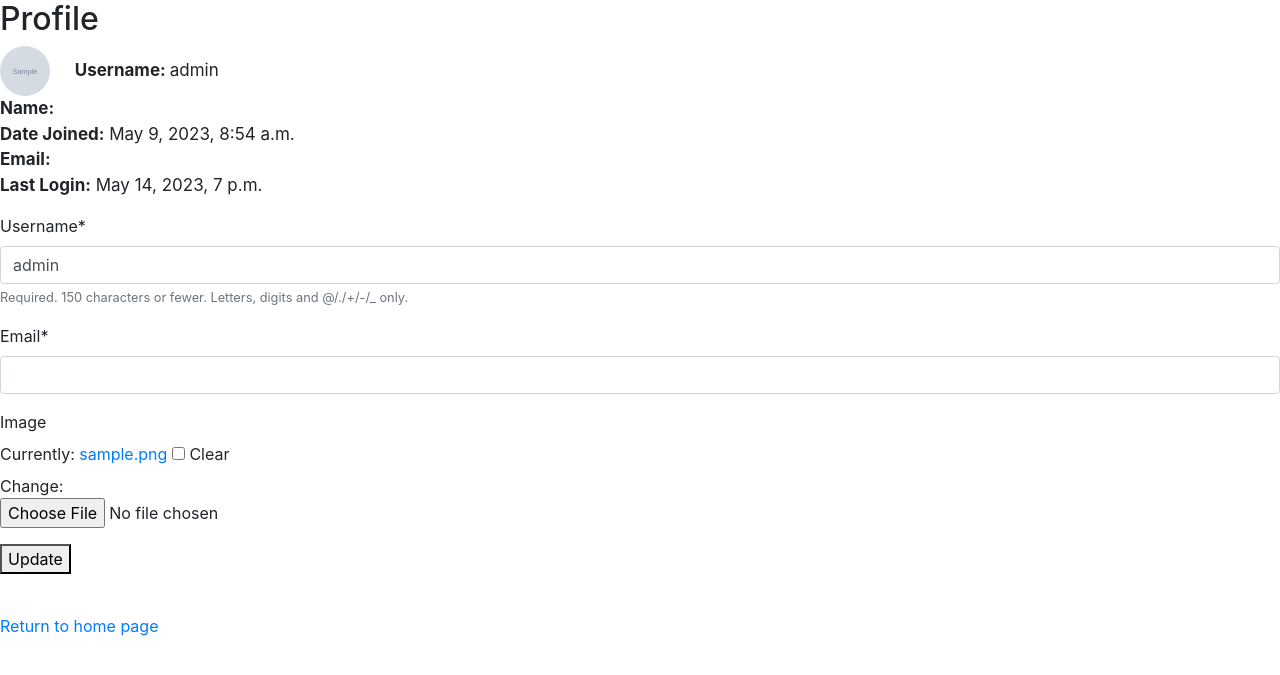
After one commit to Bakdaulett/INF-232, a Django app: page /profile/ in a window 1280 px wide. The commit adds this page. Shown: the top 675 px of the page. Run offline with Django 4.2, Linux system fonts and the light colour scheme; a user stored in the database is signed in; tables that the repository leaves empty hold one stand-in row (values such as "Sample post"); grey boxes marked "Sample" are stand-in pictures; some libraries are stand-ins or nearby versions.

Commit message:
pushing Bakdaulet's code

```diff
--- a/Quiz/Quiz/urls.py
+++ b/Quiz/Quiz/urls.py
@@ -28,5 +28,6 @@ urlpatterns = [
     path('createQuiz/', views.QuizCreation, name='addQuiz'),
     path('addQuiz/', views.addQuiz),
     path('quiz/<int:id>/', views.question, name='quiz'),
-    path('teacher_results/<int:id>/', views.teacher_results, name='teacher_results')
+    path('teacher_results/<int:id>/', views.teacher_results, name='teacher_results'),
+    path('profile/', views.profile, name='profile'),
 ]
--- a/Quiz/quizapp/admin.py
+++ b/Quiz/quizapp/admin.py
@@ -31,3 +31,4 @@ admin.site.register(Quiz, MemberAdmin3)
 admin.site.register(Question, MemberAdmin4)
 admin.site.register(Variant, MemberAdmin5)
 admin.site.register(QuizResult, MemberAdmin6)
+admin.site.register(Profile)
--- a/Quiz/quizapp/apps.py
+++ b/Quiz/quizapp/apps.py
@@ -4,3 +4,9 @@ from django.apps import AppConfig
 class QuizappConfig(AppConfig):
     default_auto_field = 'django.db.models.BigAutoField'
     name = 'quizapp'
+
+class UsersConfig(AppConfig):
+    name = 'users'
+
+    def ready(self):
+        import quizapp.signals
--- /dev/null
+++ b/Quiz/quizapp/forms.py
@@ -0,0 +1,16 @@
+from django import forms
+from .models import Profile
+from django.contrib.auth.models import User
+
+class UserUpdateForm(forms.ModelForm):
+    email = forms.EmailField()
+
+    class Meta:
+        model = User
+        fields = ['username', 'email']
+
+
+class ProfileUpdateForm(forms.ModelForm):
+    class Meta:
+        model = Profile
+        fields = ['image']
--- a/Quiz/quizapp/models.py
+++ b/Quiz/quizapp/models.py
@@ -1,5 +1,5 @@
 from django.db import models
-
+from django.contrib.auth.models import User
 
 # Create your models here.
 
@@ -42,3 +42,10 @@ class QuizResult(models.Model):
     student_id = models.ForeignKey(Student, on_delete=models.CASCADE, null=True)
     timetaken = models.IntegerField()
     score = models.IntegerField()
+
+class Profile(models.Model):
+    user = models.OneToOneField(User, on_delete=models.CASCADE, null=True)
+    image = models.ImageField(default='profile_pics/default.png', upload_to='profile_pics', null=True,  blank=True)
+
+    def str(self):
+        return f'{self.user.username} Profile'
--- a/Quiz/quizapp/templates/base.html
+++ b/Quiz/quizapp/templates/base.html
@@ -13,7 +13,7 @@
     {% if request.user.is_authenticated %}
     <div>
         <div id="navbar">
-            <a href="{% url 'my_profile' %}">My Profile</a> </br>
+            <a href="{% url 'profile' %}">My Profile</a> </br>
             <a href="{% url 'logout' %}">Log out</a>
         </div>
     </div>
--- /dev/null
+++ b/Quiz/quizapp/templates/profile.html
@@ -0,0 +1,41 @@
+<meta charset="utf-8">
+    <meta name="viewport" content="width=device-width, initial-scale=1, shrink-to-fit=no">
+    <link rel="stylesheet" href="https://stackpath.bootstrapcdn.com/bootstrap/4.4.1/css/bootstrap.min.css"
+          integrity="sha384-Vkoo8x4CGsO3+Hhxv8T/Q5PaXtkKtu6ug5TOeNV6gBiFeWPGFN9MuhOf23Q9Ifjh" crossorigin="anonymous">
+
+    <link rel="stylesheet" href="https://cdnjs.cloudflare.com/ajax/libs/font-awesome/4.7.0/css/font-awesome.min.css">
+
+
+{% load static %}
+
+{% block content %}
+
+
+    <h2>Profile</h2>
+<form method="post" enctype="multipart/form-data">
+    {% load crispy_forms_tags %}
+     {% csrf_token %}
+<div>
+ <p style = "font-size: 17px">
+    {% if user.profile.image %}
+        <img class="rounded-circle account-img" src="{{ user.profile.image.url }}" style = "border-radius: 50%; height: 50px; width: 50px; margin-right: 20px">
+    {% endif %}
+
+  <strong>Username: </strong> {{ request.user.username }} <br>
+      <strong>Name:</strong> {{ request.user.first_name }} {{ request.user.last_name }}<br>
+ <strong>Date Joined:</strong> {{ request.user.date_joined }} <br>
+ <strong>Email:</strong> {{ request.user.email }}<br>
+ <strong>Last Login:</strong> {{ request.user.last_login }}<br>
+    {{ u_form|crispy }} {{ p_form|crispy }}
+<button type="submit">Update</button>
+ </p>
+</div>
+</form>
+    <br>
+
+  {% if uploaded_file_url %}
+    <p>The account photo was successfully replaced!</p>
+  {% endif %}
+  <p><a href="{% url 'index' %}">Return to home page</a></p>
+
+{% endblock %}
--- a/Quiz/quizapp/views.py
+++ b/Quiz/quizapp/views.py
@@ -10,6 +10,7 @@ from django.template import loader
 from django.contrib import messages
 from django.views.decorators.csrf import csrf_exempt
 from .models import *
+from .forms import UserUpdateForm, ProfileUpdateForm
 from django.db import transaction
 import random
 
@@ -66,6 +67,9 @@ def my_registration_view(request):
         myuser = User.objects.create_user(username, email, pass1)
         myuser.is_staff = True
         myuser.save()
+
+        record = Profile(user=myuser)
+        record.save()
 
         if isteach == "creator":
             my_group = Group.objects.get(name='creator')
@@ -206,3 +210,26 @@ def teacher_results(request, id):
         'results': results
     }
     return render(request, 'teacher_results.html', context)
+
+@login_required
+def profile(request):
+    if request.method == 'POST':
+        u_form = UserUpdateForm(request.POST, instance=request.user)
+        p_form = ProfileUpdateForm(request.POST,
+                                   request.FILES,
+                                   instance=request.user.profile)
+        if u_form.is_valid() and p_form.is_valid():
+            u_form.save()
+            p_form.save()
+            messages.success(request, f'Your account has been updated!')
+            return redirect('index')
+
+    else:
+        u_form = UserUpdateForm(instance=request.user)
+        p_form = ProfileUpdateForm(instance=request.user.profile)
+    context = {
+        'u_form': u_form,
+        'p_form': p_form
+    }
+
+    return render(request, 'profile.html', context)
```
Also changed, not shown: Quiz/Quiz/settings.py (+6 -1 lines), Quiz/quizapp/signals.py (added, +15 -0 lines), Quiz/media/profile_pics/169939_anime_zenicu_agacuma_ubijca_demonov_kimetsu_no_yaiba_lyudi.jpg (added), Quiz/media/profile_pics/networking-osi_model_network_layer-h.png (added), Quiz/media/profile_pics/slide_2.png (added).
